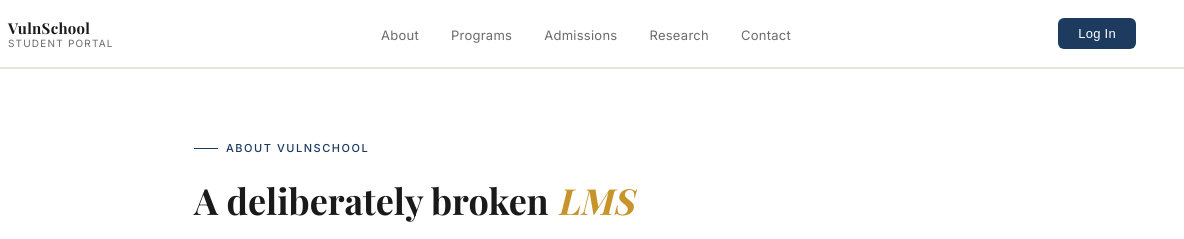
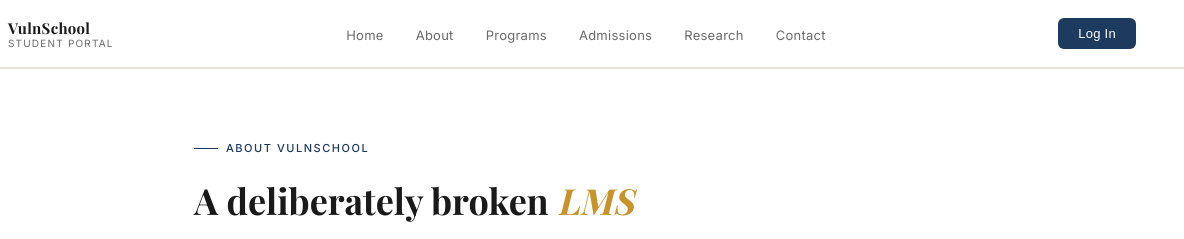
Before and after one commit to AdebayoAbdulmalik/vulnschool, a website: page public/About.html in a window 1280 px wide. Shown: the top 239 px of the page, 96-1280 px from the left. Drawn offline with nearby package versions, Linux system fonts and the light colour scheme.

Commit message:
add index to about and contact

```diff
--- a/public/About.html
+++ b/public/About.html
@@ -27,6 +27,7 @@
       </div>
     </div>
     <ul class="nav-links">
+        <li><a href="index">Home</a></li>
       <li><a href="About">About</a></li>
       <li><a href="#">Programs</a></li>
       <li><a href="register">Admissions</a></li>
```
Also changed, not shown: public/Contact.html (+1 -0 lines), public/login.html (+1 -0 lines).
